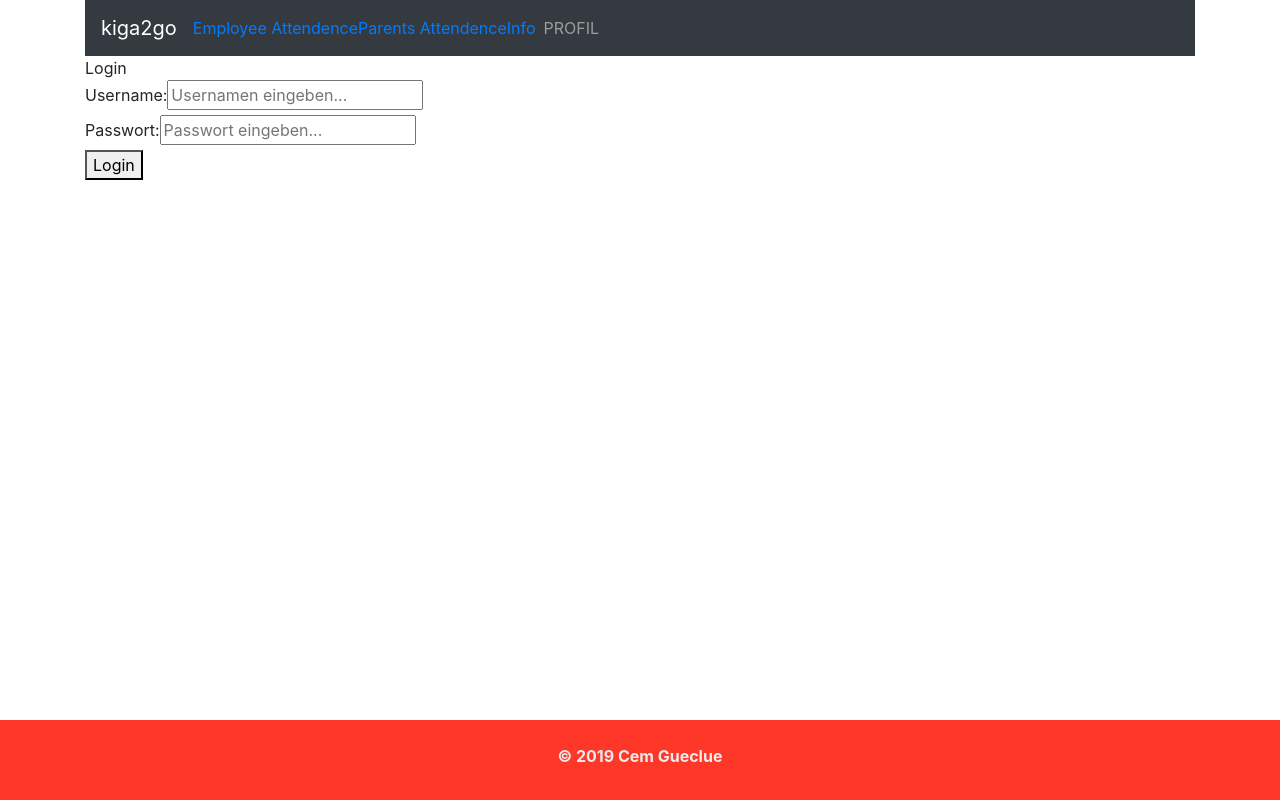
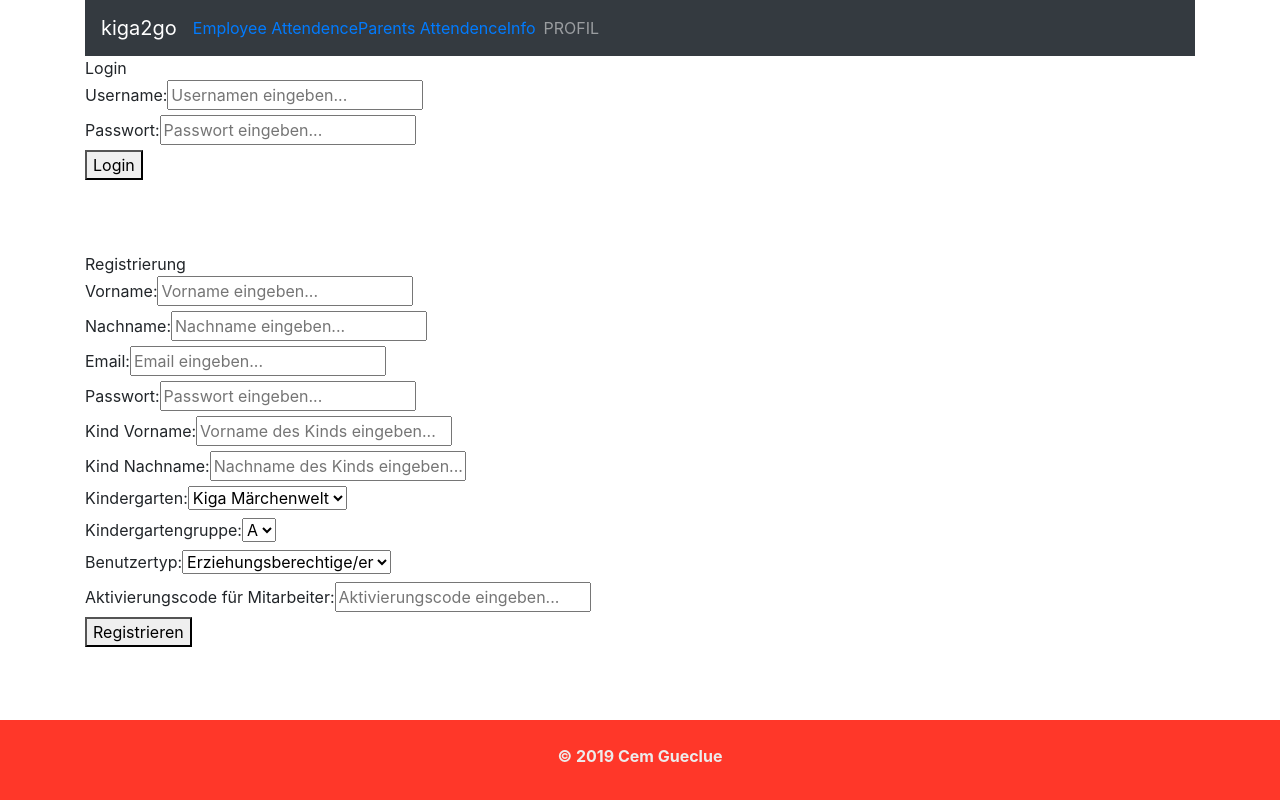
Before and after one commit to cem2411/Kindergarten-WebApp, a React (Create React App) app: page / in a window 1280 px wide. Built offline with nearby package versions, Linux system fonts and the light colour scheme.

Commit message:
register form

```diff
--- a/src/App.js
+++ b/src/App.js
@@ -6,6 +6,7 @@ import { Pattendance } from "./components/submenu/parent/Pattendance";
 import { Info } from './components/submenu/info/Info';
 import { Footer } from "./components/footer/Footer";
 import { Login } from "./components/login/Login";
+import { Register } from "./components/login/Register";
 
 class App extends Component {
   render() {
@@ -15,6 +16,10 @@ class App extends Component {
           <header>
             <Navigation />
             <Login/>
+            <br/>
+            <br/>
+            <br/>
+            <Register/>
           </header>
           <Switch>
             <Route path="/Eattendance" component={Eattendance} />
--- a/src/components/login/Register.js
+++ b/src/components/login/Register.js
@@ -10,7 +10,7 @@ export class Register extends Component {
     return (
       <div className="register">
         <form id="register__form">
-          <div className="register__header">Login</div>
+          <div className="register__header">Registrierung</div>
 
           <div className="register__content">
             {/*  <div className="login__content__image">
@@ -19,11 +19,29 @@ export class Register extends Component {
 
             <div className="register__content__form">
               <div className="register__content__form-group">
-                <label htmlFor="username">Username: </label>
+                <label htmlFor="firstname">Vorname: </label>
                 <input
                   type="text"
-                  name="username"
-                  placeholder="Usernamen eingeben..."
+                  name="firstname"
+                  placeholder="Vorname eingeben..."
+                />
+              </div>
+
+              <div className="register__content__form-group">
+                <label htmlFor="secondname">Nachname: </label>
+                <input
+                  type="text"
+                  name="secondname"
+                  placeholder="Nachname eingeben..."
+                />
+              </div>
+
+              <div className="register__content__form-group">
+                <label htmlFor="email">Email: </label>
+                <input
+                  type="email"
+                  name="email"
+                  placeholder="Email eingeben..."
                 />
               </div>
 
@@ -37,13 +55,61 @@ export class Register extends Component {
               </div>
 
               <div className="register__content__form-group">
+                <label htmlFor="firstnameK">Kind Vorname: </label>
+                <input
+                  type="text"
+                  name="firstnameK"
+                  placeholder="Vorname des Kinds eingeben..."
+                />
+              </div>
+
+              <div className="register__content__form-group">
+                <label htmlFor="secondnameK">Kind Nachname: </label>
+                <input
+                  type="text"
+                  name="secondnameK"
+                  placeholder="Nachname des Kinds eingeben..."
+                />
+              </div>
+
+              <div className="register__content__form-group">
+                <label htmlFor="kindergarden">Kindergarten: </label>
+                <select name="kindergarden" form="register__form">
+                  <option value="Märchenwelt">
+                    Kiga Märchenwelt
+                  </option>
+                  <option value="Other">Kiga B</option>
+                </select>
+              </div>
+
+              <div className="register__content__form-group">
+                <label htmlFor="kindergardengroup">Kindergartengruppe: </label>
+                <select name="kindergardengroup" form="register__form">
+                  <option value="A">
+                    A
+                  </option>
+                  <option value="B">B</option>
+                </select>
+              </div>
+
+              <div className="register__content__form-group">
                 <label htmlFor="usertype">Benutzertyp: </label>
                 <select name="usertype" form="register__form">
-                  <option value="0" defaultValue="0">
+                  <option defaultValue="0" value="0">
                     Erziehungsberechtige/er
                   </option>
                   <option value="1">Mitarbeiter</option>
                 </select>
+              </div>
+
+              <div className="register__content__form-group">
+                <label htmlFor="activation">Aktivierungscode für Mitarbeiter: </label>
+                <input
+                  type="text"
+                  name="avtivation"
+                  pattern="54321"
+                  placeholder="Aktivierungscode eingeben..."
+                />
               </div>
 
             </div>
```
